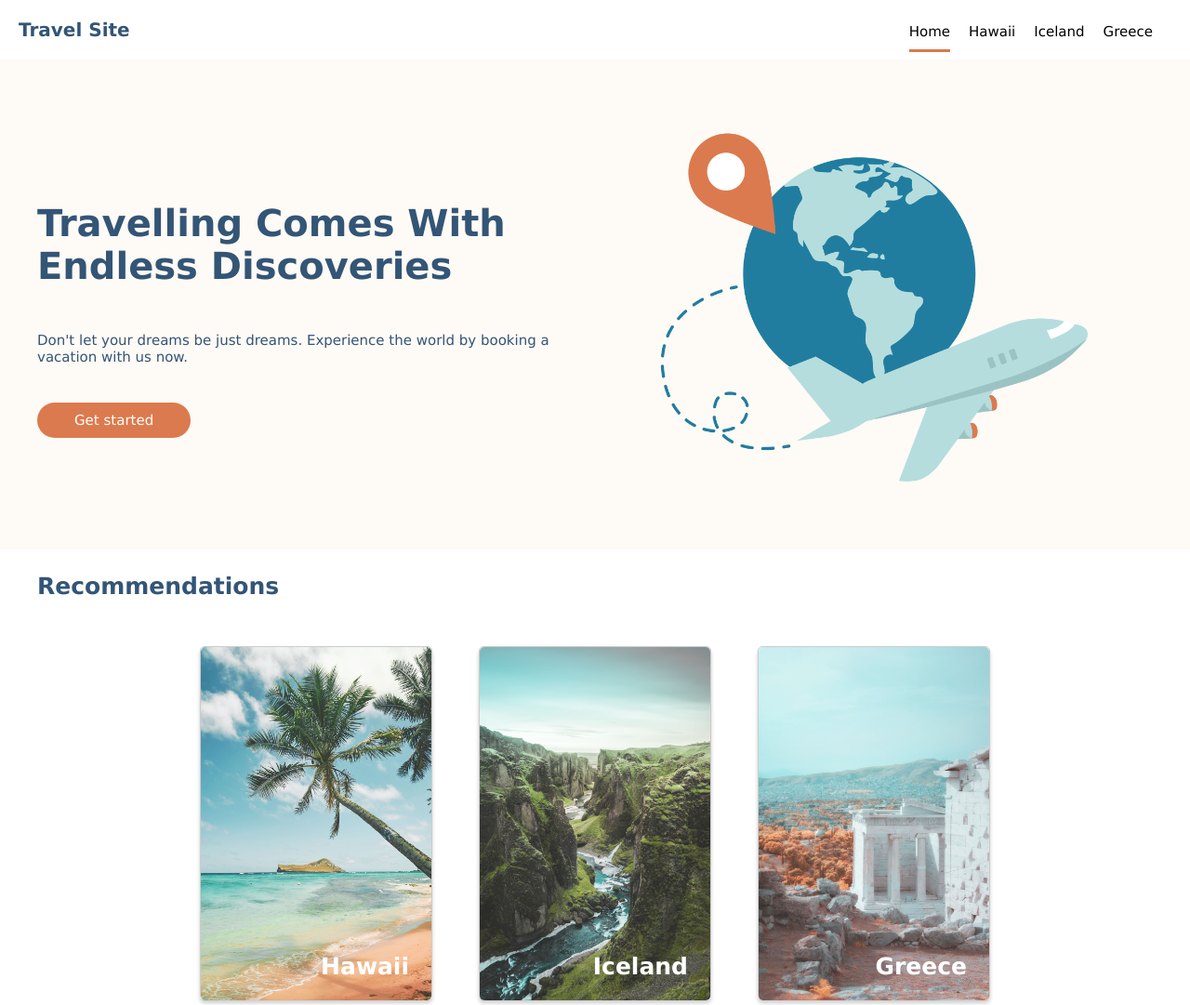
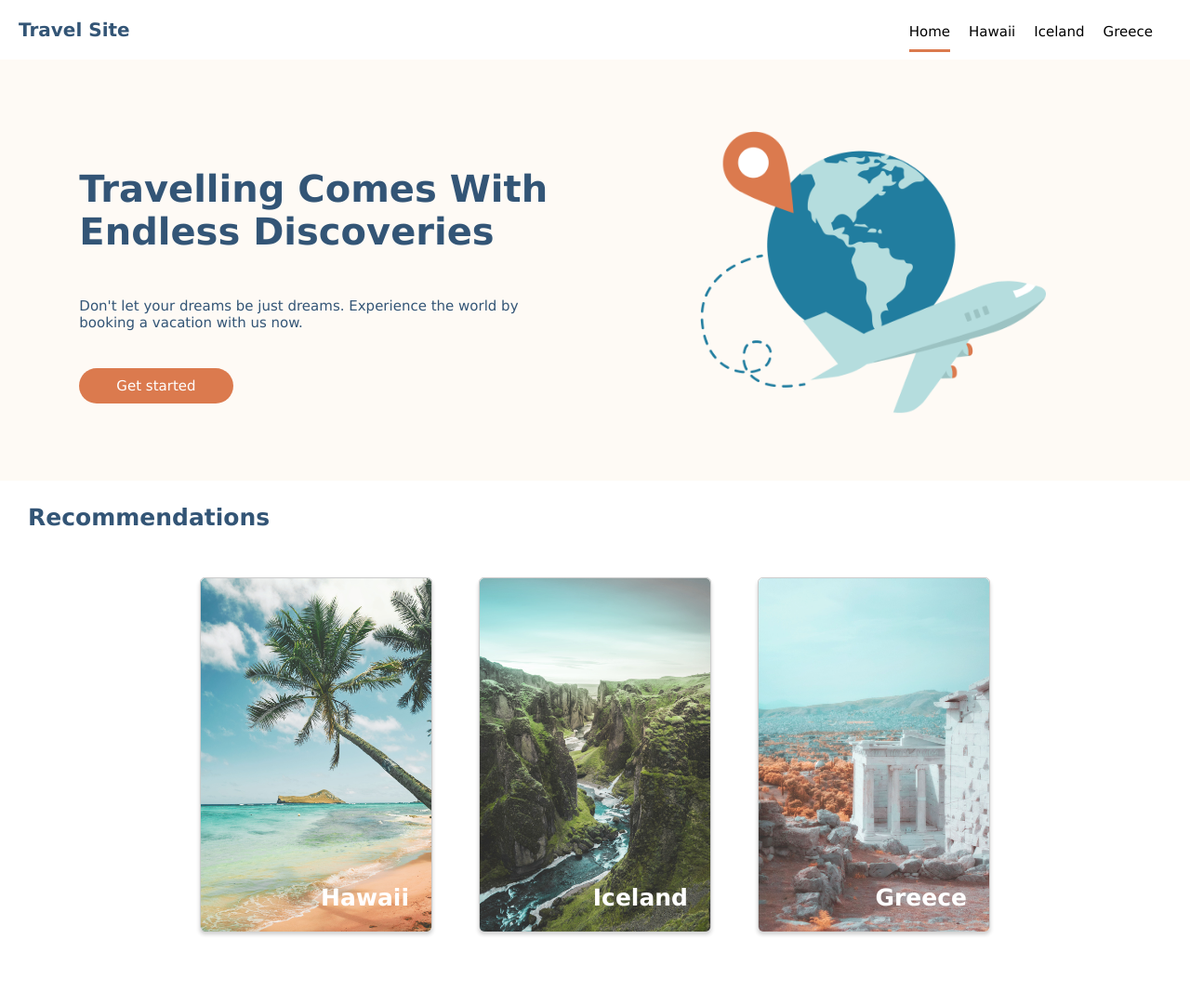
Before and after one commit to christysoso/travel-site, a plain HTML site: page index.html in a window 1280 px wide. Shown: the top 1081 px of the page at 93% size. Drawn offline with Linux system fonts and the light colour scheme.

Commit message:
final commit

```diff
--- a/scss/greece.scss
+++ b/scss/greece.scss
@@ -1,4 +1,4 @@
-@use '../partials/destinations';
+@use '../scss/partials/destinations';
 
 .banner{
     background-image: url("../../Assets/Images/greece.jpg");
--- a/scss/hawaii.scss
+++ b/scss/hawaii.scss
@@ -1,5 +1,5 @@
-@use '../partials/destinations';
+@use "../scss/partials/destinations";
 
-.banner{
-    background-image: url("../../Assets/Images/hawaii.jpg");
+.banner {
+  background-image: url("../../Assets/Images/hawaii.jpg");
 }
--- a/scss/iceland.scss
+++ b/scss/iceland.scss
@@ -1,5 +1,5 @@
-@use '../partials/destinations';
+@use "../scss/partials/destinations";
 
-.banner{
-    background-image: url("../../Assets/Images/iceland.jpg");
+.banner {
+  background-image: url("../../Assets/Images/iceland.jpg");
 }
--- a/scss/main.scss
+++ b/scss/main.scss
@@ -1,4 +1,4 @@
-@use "../partials/global";
+@use "../scss/partials/global";
 
 $highlight-color: #fefaf5;
 $accent-color: #db7a4e;
@@ -8,9 +8,8 @@ $accent-color: #db7a4e;
 }
 
 .banner__container {
-  max-width: 120rem;
   display: flex;
-  margin: 0 auto;
+  justify-content:space-evenly;
 }
 
 .banner__left {
@@ -22,7 +21,7 @@ $accent-color: #db7a4e;
 
 .banner__left,
 .banner__right {
-  width: 50%;
+  width: 40%;
 }
 
 .banner__img {
@@ -30,9 +29,8 @@ $accent-color: #db7a4e;
   padding: 7rem;
 }
 
-.featured-destinations {
-  max-width: 120rem;
-  margin: 0 auto;
+.featured-destinations__title {
+  margin-left: 3rem;
 }
 
 .destinations {
```
Also changed, not shown: index.html (+5 -1 lines), pages/hawaii.html (+4 -5 lines), pages/iceland.html (+4 -4 lines), scss/main.css, 4 other files.
